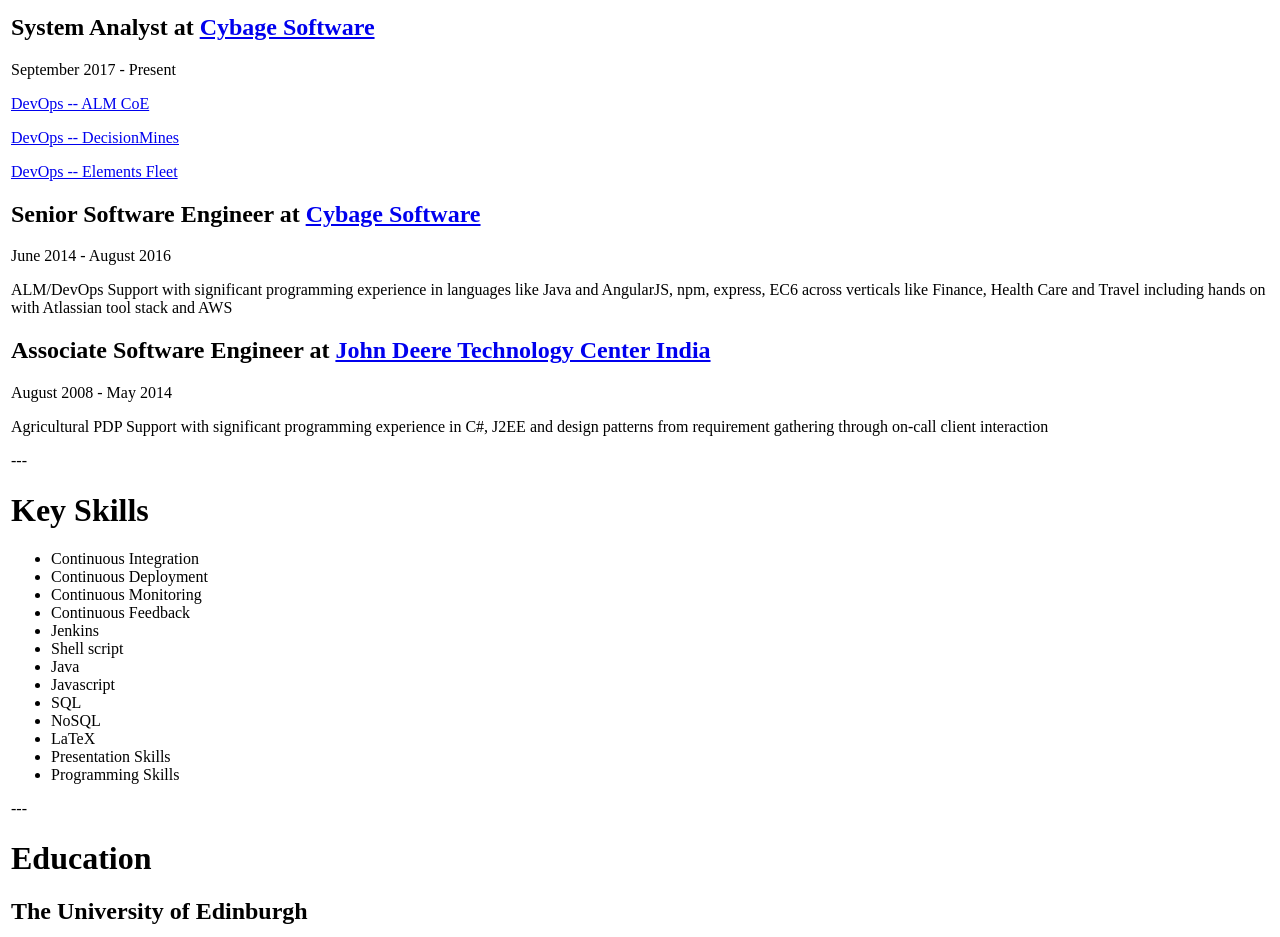
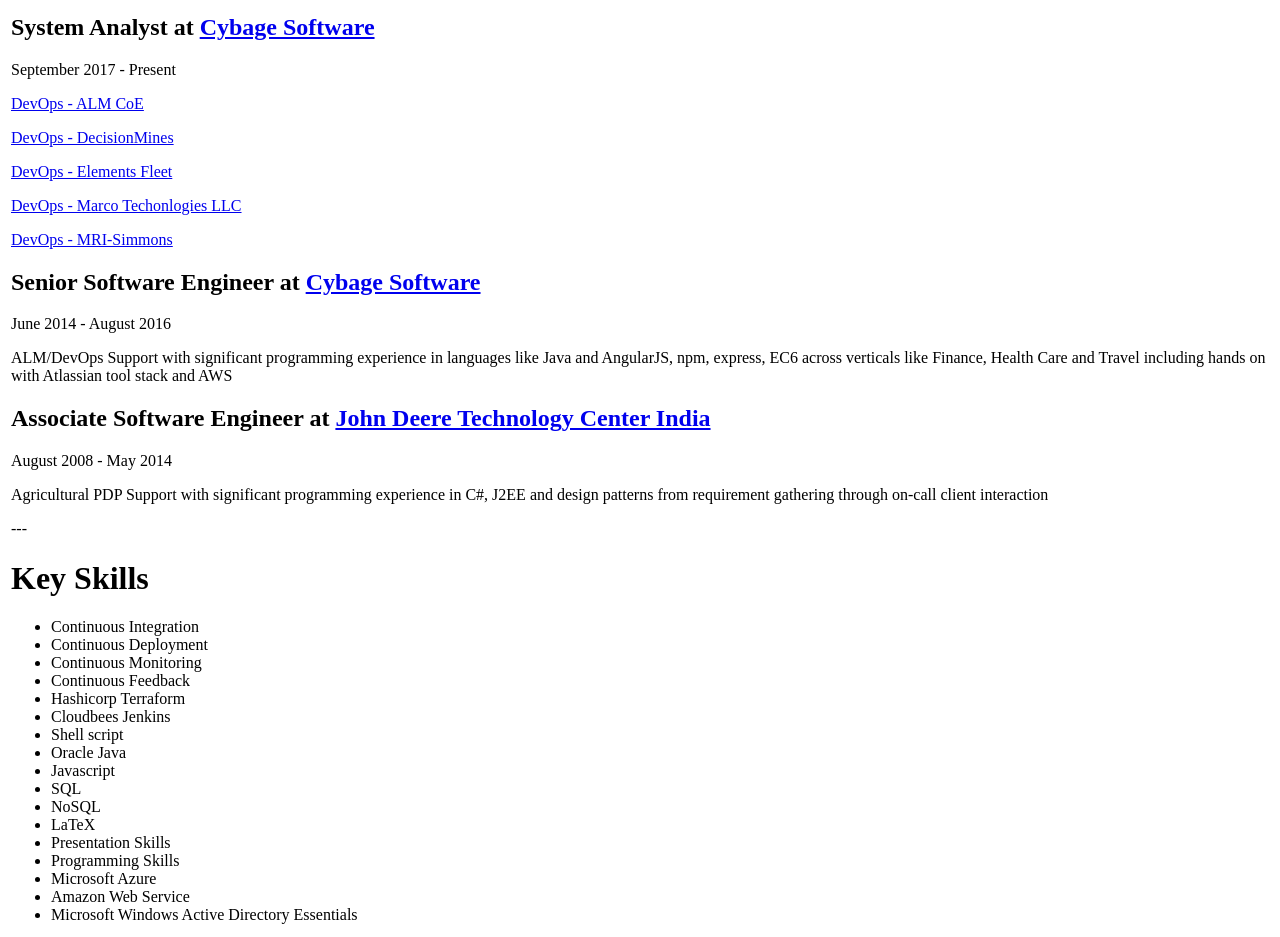
Before and after one commit to prakashbayas/prakashbayas.github.io, a plain HTML site: page index.html in a window 1280 px wide. Shown: the part 900-1837 px from the top of the page. Drawn offline with Linux system fonts and the light colour scheme.

Commit message:
[pb-010] content revision

```diff
--- a/index.html
+++ b/index.html
@@ -7,8 +7,8 @@
 <ul>
 <li>e: <a href="mailto:prakash.uday.bayas@gmail.com" target="_blank" rel="noopener">prakash.uday.bayas@gmail.com</a></li>
 <li>w: <a href="https://prakashsinhabayas.github.io">https://prakashsinhabayas.github.io</a></li>
-<li>m: (+91) 842 170 8849</li>
-<li>m: (+44) 745 224 2959</li>
+<li>h: (+91) 842 170 8849</li>
+<li>h: (+44) 745 224 2959</li>
 </ul>
 </td>
 </tr>
@@ -31,9 +31,11 @@
 <article>
 <h2>System Analyst at <a href="https://www.cybage.com">Cybage Software</a></h2>
 <p>September 2017 - Present</p>
-<p><a href="https://www.cybage.com/digital-solutions/transformation-services/devops">DevOps -- ALM CoE</a></p>
-<p><a href="https://www.cybage.com/digital-solutions/decisionmines">DevOps -- DecisionMines</a></p>
-<p><a href="https://www.elementfleet.com/about-us">DevOps -- Elements Fleet</a></p>
+<p><a href="https://www.cybage.com/digital-solutions/transformation-services/devops">DevOps - ALM CoE</a></p>
+<p><a href="https://www.cybage.com/digital-solutions/decisionmines">DevOps - DecisionMines</a></p>
+<p><a href="https://www.elementfleet.com/about-us">DevOps - Elements Fleet</a></p>
+<p><a href="https://www.marconet.com/cloud">DevOps - Marco Techonlogies LLC</a></p>
+<p><a href="https://www.mrisimmons.com/tools/insights-platform/research-essentials/">DevOps - MRI-Simmons</a></p>
 </article>
 <article>
 <h2>Senior Software Engineer at <a href="https://www.cybage.com">Cybage Software</a></h2>
@@ -56,15 +58,19 @@
 <li>Continuous Deployment</li>
 <li>Continuous Monitoring</li>
 <li>Continuous Feedback</li>
-<li>Jenkins</li>
+<li>Hashicorp Terraform</li>
+<li>Cloudbees Jenkins</li>
 <li>Shell script</li>
-<li>Java</li>
+<li>Oracle Java</li>
 <li>Javascript</li>
 <li>SQL</li>
 <li>NoSQL</li>
 <li>LaTeX</li>
 <li>Presentation Skills</li>
 <li>Programming Skills</li>
+<li>Microsoft Azure</li>
+<li>Amazon Web Service</li>
+<li>Microsoft Windows Active Directory Essentials</li>
 </ul>
 <p>---&nbsp;</p>
 </div>
@@ -108,7 +114,7 @@
 <h1>Social me!</h1>
 </div>
 <div>
-<article><a href="https://www.flickr.com/people/132283555@N04/" target="_blank" rel="noopener">flickr</a> <a href="http://snapchat.com/add/prakashbayas" target="_blank" rel="noopener">snapchat</a> <a href="https://www.linkedin.com/in/prakash-bayas-84803198/" target="_blank" rel="noopener">linkedin</a> <a href="https://www.youtube.com/channel/UCFHE6IRzKWKlo6e9aYtQH8Q?view_as=subscriber" target="_blank" rel="noopener">youtube</a> <a href="https://plus.google.com/u/0/116176022892065269101" target="_blank" rel="noopener">googleplus</a> <a href="https://www.facebook.com/prakashbayas" target="_blank" rel="noopener">facebook</a> <a href="https://twitter.com/prakashbayas" target="_blank" rel="noopener">twitter</a> <a href="skype:prakashbayas?userinfo" target="_blank" rel="noopener">skype</a> <a href="https://www.instagram.com/prakashsinhabayas/?hl=en" target="_blank" rel="noopener">instagram</a> <a href="https://www.reddit.com/user/prakashbayas" target="_blank" rel="noopener">reddit</a> <a href="https://www.tumblr.com/blog/prakashbayas" target="_blank" rel="noopener">tumblr</a> <a href="https://github.com/prakashbayas" target="_blank" rel="noopener">githubprakashsinhabayas</a> <a href="https://github.com/pubaayaam" target="_blank" rel="noopener">githubpubaayaam</a>
+<article><a href="https://www.flickr.com/people/132283555@N04/" target="_blank" rel="noopener">flickr</a> <a href="http://snapchat.com/add/prakashbayas" target="_blank" rel="noopener">snapchat</a> <a href="https://www.linkedin.com/in/prakash-bayas-84803198/" target="_blank" rel="noopener">linkedin</a> <a href="https://www.youtube.com/channel/UCFHE6IRzKWKlo6e9aYtQH8Q?view_as=subscriber" target="_blank" rel="noopener">youtube</a> <a href="https://plus.google.com/u/0/116176022892065269101" target="_blank" rel="noopener">googleplus</a> <a href="https://www.facebook.com/prakashbayas" target="_blank" rel="noopener">facebook</a> <a href="https://twitter.com/prakashbayas" target="_blank" rel="noopener">twitter</a> <a href="skype:live:.cid.cbcae77d5516ea2d?userinfo" target="_blank" rel="noopener">skype</a> <a href="https://www.instagram.com/prakashsinhabayas/?hl=en" target="_blank" rel="noopener">instagram</a> <a href="https://www.reddit.com/user/prakashbayas" target="_blank" rel="noopener">reddit</a> <a href="https://www.tumblr.com/blog/prakashbayas" target="_blank" rel="noopener">tumblr</a> <a href="https://github.com/prakashsinhabayas" target="_blank" rel="noopener">githubprakashsinhabayas</a> <a href="https://github.com/pubaayaam" target="_blank" rel="noopener">githubpubaayaam</a>
                   <!--<a href="#">pinterest</a>
 			<a href="#">android</a>
 			<a href="#">dribble</a>
```
Also changed, not shown: myphotocyb.png, 1 other file.
